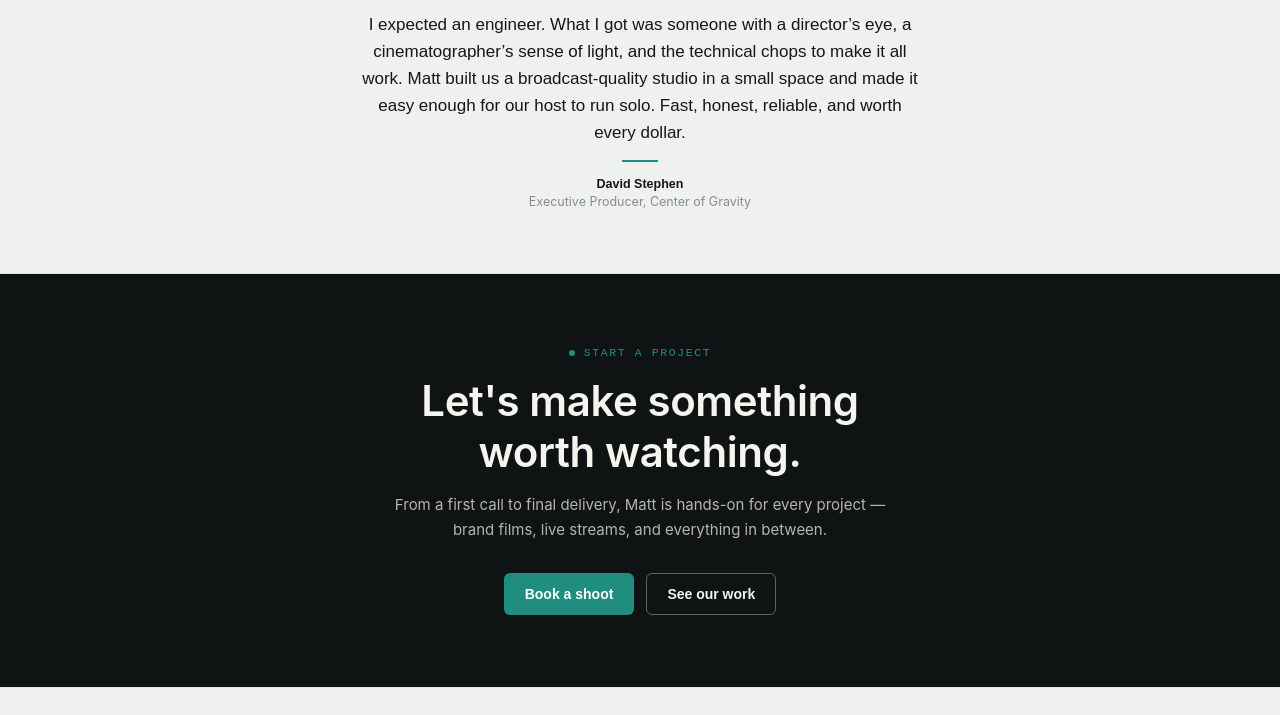
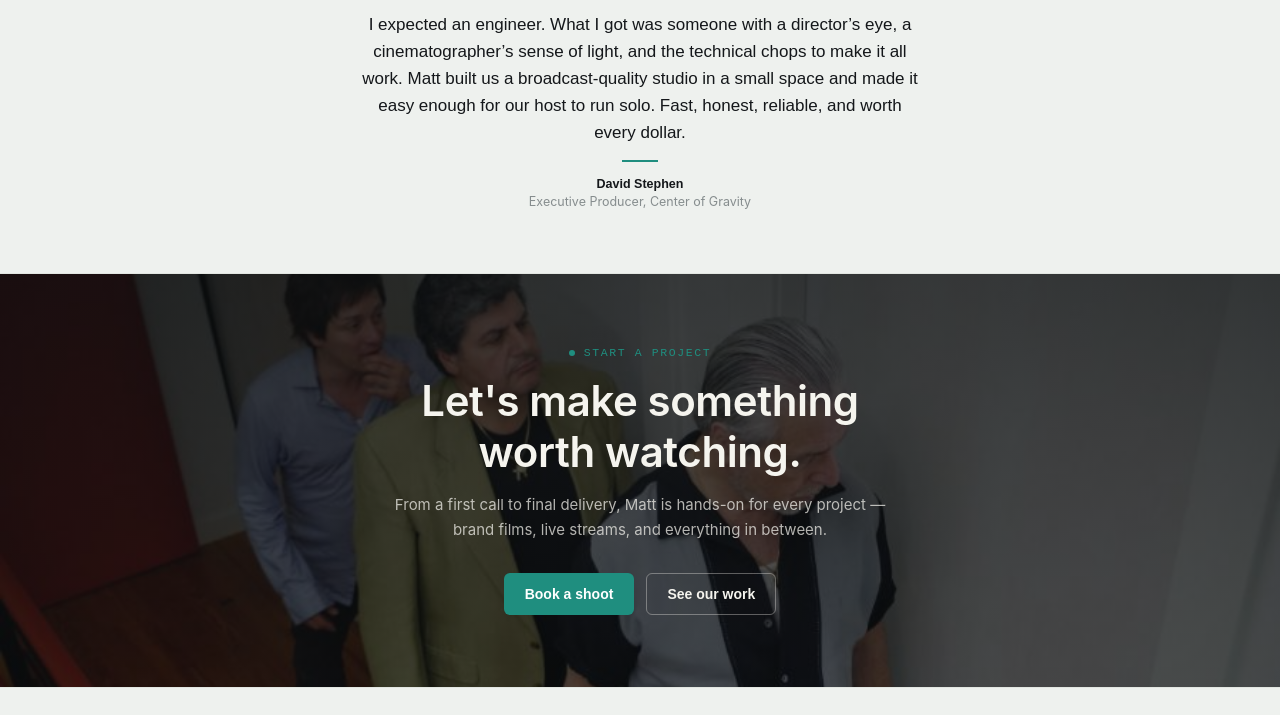
Before and after one commit to GothamMediaHouse/2026-gmh-website, a plain HTML site: page index.html in a window 1280 px wide. Shown: the part 1761-2476 px from the top of the page. Drawn offline with Linux system fonts and the light colour scheme.

Commit message:
Add files via upload

```diff
--- a/index.html
+++ b/index.html
@@ -266,7 +266,11 @@
 
   /* ---- home closing cta band ---- */
   .cta-band{
-    background:#101314; border-block:1px solid var(--line-soft);
+    background:
+      linear-gradient(180deg, rgba(12,15,16,0.82), rgba(12,15,16,0.7)),
+      url('images/gallery/doorway-narrative.jpg') center 30% / cover no-repeat;
+    background-color:#101314;
+    border-block:1px solid var(--line-soft);
   }
   .cta-band-inner{padding-block:72px; text-align:center;}
   .cta-band .eyebrow{justify-content:center; color:var(--teal);}
```
